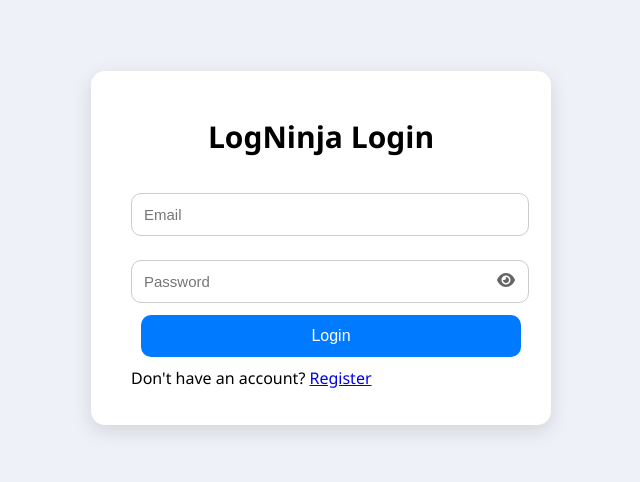
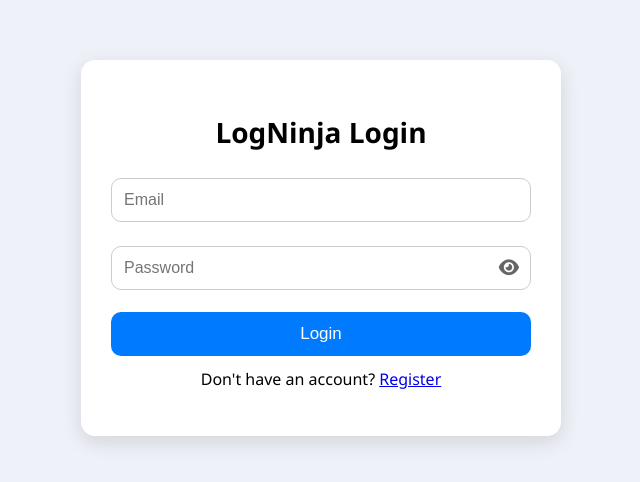
Before and after one commit to mehedihasanhrid1/loginapp, a plain HTML site: page index.html in a window 1280 px wide. Shown: the part 152-634 px from the top of the page, without its empty margins (319-959 px from the left). Drawn offline with Linux system fonts and the light colour scheme.

Commit message:
Add files via upload

```diff
--- a/index.html
+++ b/index.html
@@ -13,16 +13,23 @@
         <div class="form-container">
             <h2 class="top-head">LogNinja Login</h2>
 
+            <div class="form-group">
                 <input type="email" id="loginEmail" placeholder="Email">
-        <div class="password-wrap">
+            </div>
+
+            <div class="form-group password-wrap">
                 <input type="password" id="loginPassword" placeholder="Password">
                 <i class="fa-solid fa-eye toggle-eye" id="loginToggle"></i>
             </div>
+
             <button id="loginBtn" class="btn-primary">Login</button>
-        <p class="switch-link">Don't have an account? <a href="signup.html">Register</a></p>
+
+            <p class="switch-link">
+                Don't have an account? <a href="signup.html">Register</a>
+            </p>
+        </div>
     </div>
 
-    </div>
     <script src="toast.js"></script>
     <script src="auth.js"></script>
     <script src="https://kit.fontawesome.com/2c2c3a511e.js" crossorigin="anonymous"></script>
--- a/style.css
+++ b/style.css
@@ -4,8 +4,8 @@ body {
     background: #eef1f7;
     height: 100vh;
     display: flex;
-        align-items: center;
-        justify-content: center;
+    align-items: center;
+    justify-content: center;
 }
 
 .auth-card {
@@ -14,16 +14,16 @@ body {
     border-radius: 14px;
     box-shadow: 0 6px 20px rgba(0, 0, 0, 0.12);
     animation: fadeIn .4s ease;
-    padding: 20px;
+    padding: 30px;
     display: flex;
-    align-items: center;
     justify-content: center;
-    flex-direction: column;
 }
 
-.form-container{
-    width: 380px;
-
+.form-container {
+    width: 100%;
+    display: flex;
+    flex-direction: column;
+    align-items: center;
 }
 
 @keyframes fadeIn {
@@ -36,13 +36,33 @@ body {
     }
 }
 
-.auth-card input {
-    width: 98%;
+.form-group {
+    width: 100%;
+    margin: 12px 0;
+    position: relative;
+}
+
+input {
+    width: 100%;
     padding: 12px;
-    margin: 12px 0;
     border-radius: 10px;
     border: 1px solid #ccc;
-    font-size: 15px;
+    font-size: 16px;
+    box-sizing: border-box;
+}
+
+.password-wrap input {
+    padding-right: 40px;
+}
+
+.toggle-eye {
+    position: absolute;
+    right: 12px;
+    top: 50%;
+    transform: translateY(-50%);
+    cursor: pointer;
+    color: #666;
+    font-size: 18px;
 }
 
 .btn-primary {
@@ -52,58 +72,16 @@ body {
     background: #007bff;
     color: white;
     border-radius: 10px;
-    font-size: 16px;
+    font-size: 17px;
     cursor: pointer;
-    margin-left: 10px;
-}
-
-.btn-danger {
-    padding: 10px 18px;
-    border: none;
-    background: #d93636;
-    color: white;
-    border-radius: 10px;
-    cursor: pointer;
-}
-
-.password-wrap {
-    position: relative;
-}
-
-.toggle-eye {
-    position: absolute;
-    right: -4px;
-    top: 24px;
-    cursor: pointer;
-    color: #666;
+    margin-top: 10px;
 }
 
 .switch-link {
-    margin-top: 10px;
+    margin-top: 12px;
 }
 
-.dash-header {
-    padding: 22px;
-    background: #007bff;
-    color: white;
-    display: flex;
-    justify-content: space-between;
-    align-items: center;
+.top-head {
+    font-size: 28px;
+    margin-bottom: 15px;
 }
-
-.dash-main {
-    padding: 40px;
-    text-align: center;
-}
-
-.dash-footer {
-    padding: 20px;
-    text-align: center;
-    background: #ddd;
-    margin-top: 50px;
-}
-
-.top-head{
-    text-align: center;
-    font-size: 30px;
-}
```
Also changed, not shown: signup.html (added, +43 -0 lines). Lines whose indentation alone changed are shown as unchanged.
